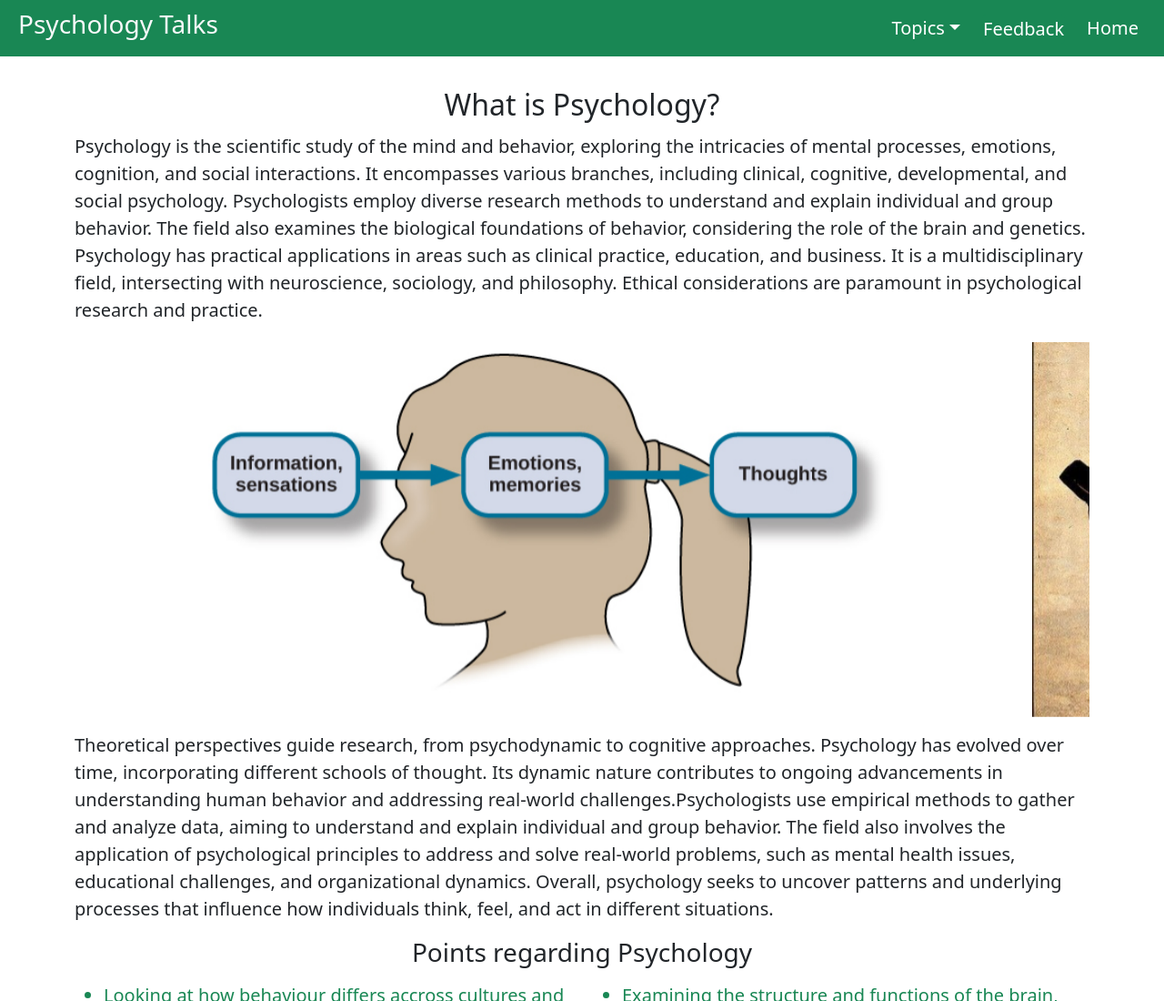
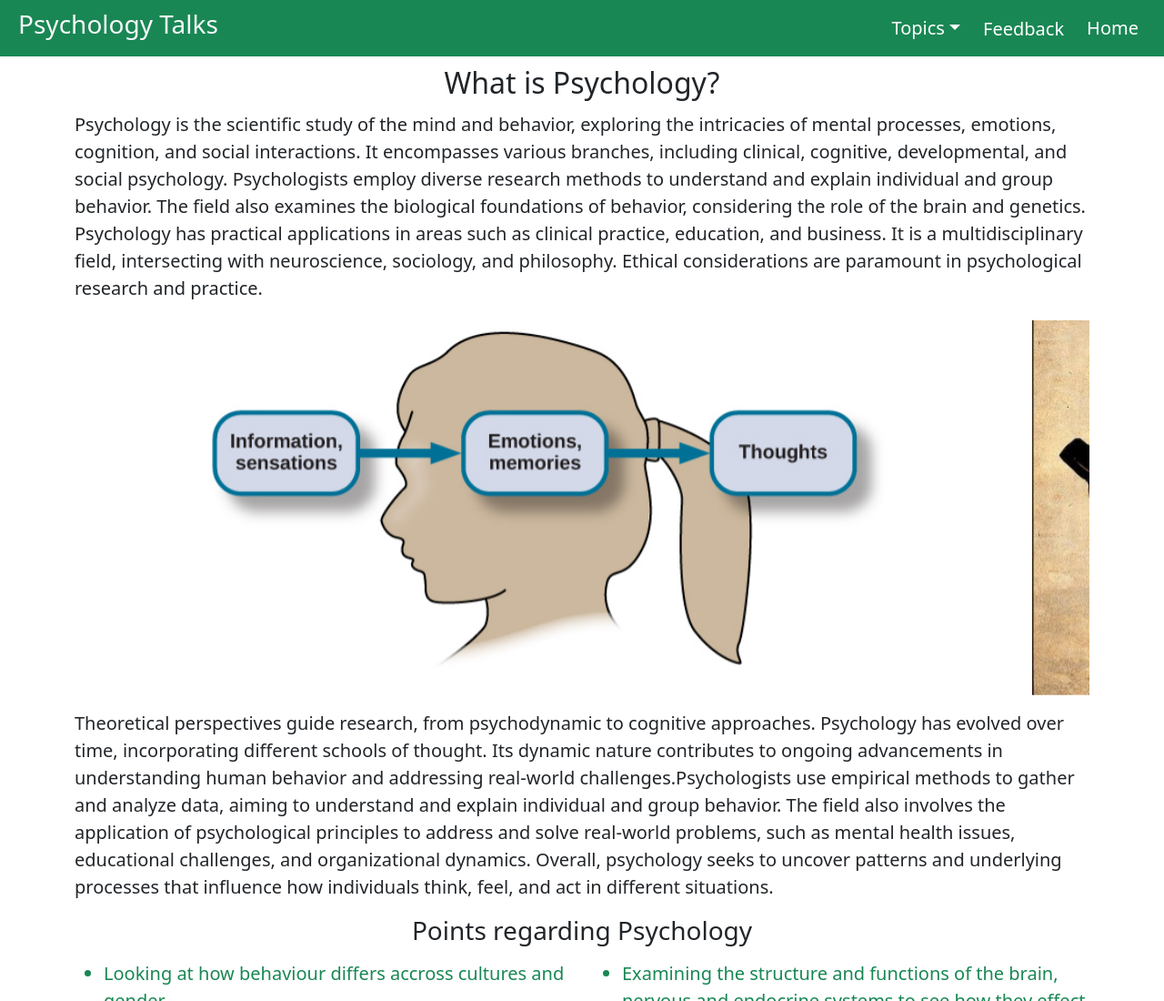
Before and after one commit to samreen246/Psychology-talks, a plain HTML site: page index.html in a window 1280 px wide. Shown: the top 1100 px of the page at 91% size. Drawn offline with nearby package versions, Linux system fonts and the light colour scheme.

Commit message:
index html

```diff
--- a/index.html
+++ b/index.html
@@ -43,7 +43,7 @@
 
     <section>
       <div class="container my-3">
-        <h2 class="text-center mt-5 pt-5">What is Psychology?</h2>
+        <h2 class="text-center mt-5 pt-4">What is Psychology?</h2>
         <p class="text-justify py-1 fs-5">Psychology is the scientific study of the mind and behavior, exploring the intricacies of mental processes, emotions, cognition, and social interactions. It encompasses various branches, including clinical, cognitive, developmental, and social psychology. Psychologists employ diverse research methods to understand and explain individual and group behavior. The field also examines the biological foundations of behavior, considering the role of the brain and genetics. Psychology has practical applications in areas such as clinical practice, education, and business. It is a multidisciplinary field, intersecting with neuroscience, sociology, and philosophy. Ethical considerations are paramount in psychological research and practice. </p>
 
         <div id="carouselExampleIndicators" class="carousel slide" data-bs-ride="carousel">
```
